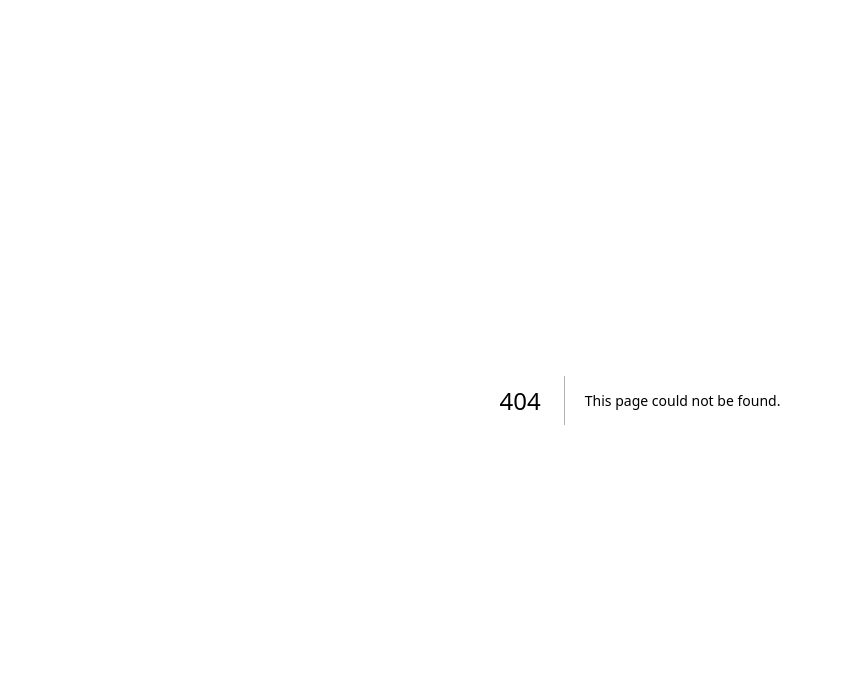
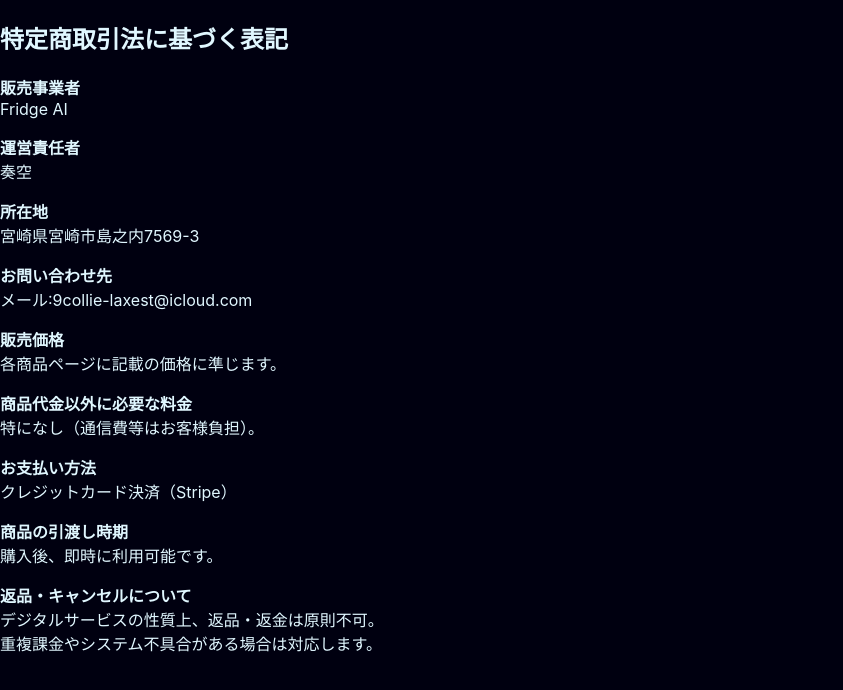
Before and after one commit to My-frigedai/ai-cooking-app, a Next.js app: page /terms in a window 1280 px wide. Before the commit this address had no page. Shown: the top 690 px of the page, without its empty margins (0-843 px from the left). Built offline with nearby package versions, Linux system fonts and the light colour scheme.

Commit message:
特定商取引法に基づく表記ページを追加

```diff
--- /dev/null
+++ b/components/Layout.js
@@ -0,0 +1,10 @@
+// components/Layout.js
+export default function Layout({ children }) {
+  return (
+    <div className="min-h-screen flex flex-col">
+      <header className="p-4 bg-gray-800 text-white"></header>
+      <main className="flex-1">{children}</main>
+      <footer className="p-4 bg-gray-200"></footer>
+    </div>
+  );
+}
--- a/pages/index.js
+++ b/pages/index.js
@@ -1,4 +1,6 @@
+
 import Hero from "../components/Hero";
+import Footer from "../components/Footer";
 import Features from "../components/Features";
 import AppDescription from "../components/AppDescription";
 
@@ -6,6 +8,7 @@ export default function Home() {
   return (
     <div>
       <Hero />
+      <Footer />
       <Features />
       <AppDescription />
     </div>
--- /dev/null
+++ b/pages/terms.js
@@ -0,0 +1,61 @@
+// pages/terms.js
+import Head from "next/head";
+import Layout from "../components/Layout";
+
+export default function Terms() {
+  return (
+    <Layout>
+      <Head>
+        <title>特定商取引法に基づく表記 | Fridge AI</title>
+        <meta
+          name="description"
+          content="Fridge AI の特定商取引法に基づく表記ページです。"
+        />
+      </Head>
+
+<section class="terms-section">
+  <h1>特定商取引法に基づく表記</h1>
+  <div class="terms-content">
+    <p><strong>販売事業者</strong><br />Fridge AI</p>
+    <p><strong>運営責任者</strong><br />奏空</p>
+    <p><strong>所在地</strong><br />宮崎県宮崎市島之内7569-3</p>
+    <p><strong>お問い合わせ先</strong><br />メール:9collie-laxest@icloud.com</p>
+    <p><strong>販売価格</strong><br />各商品ページに記載の価格に準じます。</p>
+    <p><strong>商品代金以外に必要な料金</strong><br />特になし（通信費等はお客様負担）。</p>
+    <p><strong>お支払い方法</strong><br />クレジットカード決済（Stripe）</p>
+    <p><strong>商品の引渡し時期</strong><br />購入後、即時に利用可能です。</p>
+    <p><strong>返品・キャンセルについて</strong><br />デジタルサービスの性質上、返品・返金は原則不可。<br />重複課金やシステム不具合がある場合は対応します。</p>
+  </div>
+</section>
+
+      <style jsx>{`
+        .terms-section {
+          padding: 80px 20px;
+          max-width: 900px;
+          margin: 0 auto;
+          color: #e0f7ff;
+          font-family: 'Segoe UI', sans-serif;
+        }
+        .terms-section h1 {
+          font-size: 2.5rem;
+          text-align: center;
+          margin-bottom: 40px;
+          color: #66d9ff;
+          text-shadow: 0 0 10px rgba(102, 217, 255, 0.8);
+        }
+        .terms-content p {
+          margin-bottom: 20px;
+          line-height: 1.8;
+          font-size: 1.1rem;
+          background: rgba(0, 0, 0, 0.4);
+          padding: 15px;
+          border-left: 3px solid #66d9ff;
+          border-radius: 5px;
+        }
+        .terms-content strong {
+          color: #80e1ff;
+        }
+      `}</style>
+    </Layout>
+  );
+}
```
Also changed, not shown: components/Footer.js (added, +28 -0 lines).
